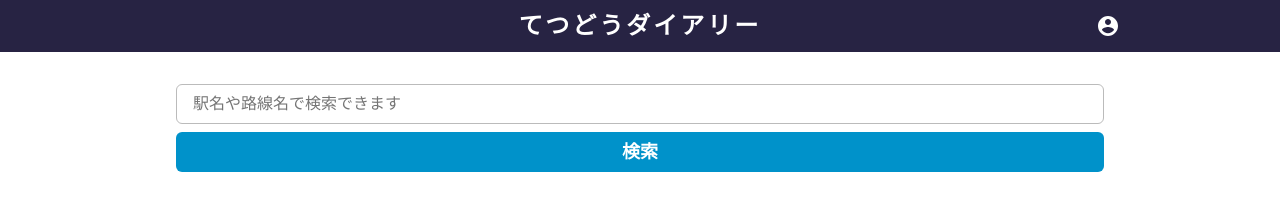
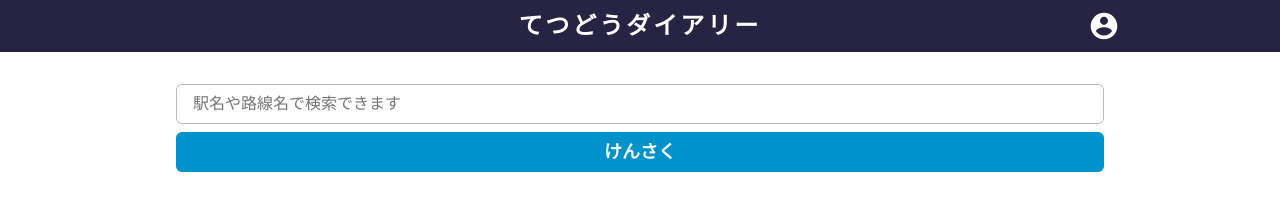
Before and after one commit to yk1979/railway-diary, a Next.js app: page / in a window 1280 px wide. Shown: the top 222 px of the page. Built offline with nearby package versions, Linux system fonts and the light colour scheme; a web font is replaced by a local one.

Commit message:
audits対応

```diff
--- a/src/components/Header.tsx
+++ b/src/components/Header.tsx
@@ -30,6 +30,8 @@ const MyPageLink = styled(MdAccountCircle)`
   position: absolute;
   top: 50%;
   right: 0;
+  width: 32px;
+  height: 32px;
   transform: translate(0, -50%);
 `;
 
--- a/src/components/SearchBox.tsx
+++ b/src/components/SearchBox.tsx
@@ -20,8 +20,12 @@ const SearchButton = styled(Button)`
 
 const AddMovie = () => (
   <form>
-    <TextInput type="text" placeholder="駅名や路線名で検索できます" />
-    <SearchButton text="検索" />
+    <TextInput
+      type="text"
+      placeholder="駅名や路線名で検索できます"
+      aria-label="駅名や路線名で検索できます"
+    />
+    <SearchButton text="けんさく" aria-label="検索" />
   </form>
 );
 
--- a/src/pages/_document.tsx
+++ b/src/pages/_document.tsx
@@ -39,7 +39,9 @@ export default class MyDocument extends Document {
   render() {
     return (
       <Html lang="ja">
-        <Head />
+        <Head>
+          <title>てつどうダイアリー</title>
+        </Head>
         <body>
           <Main />
           <NextScript />
```
